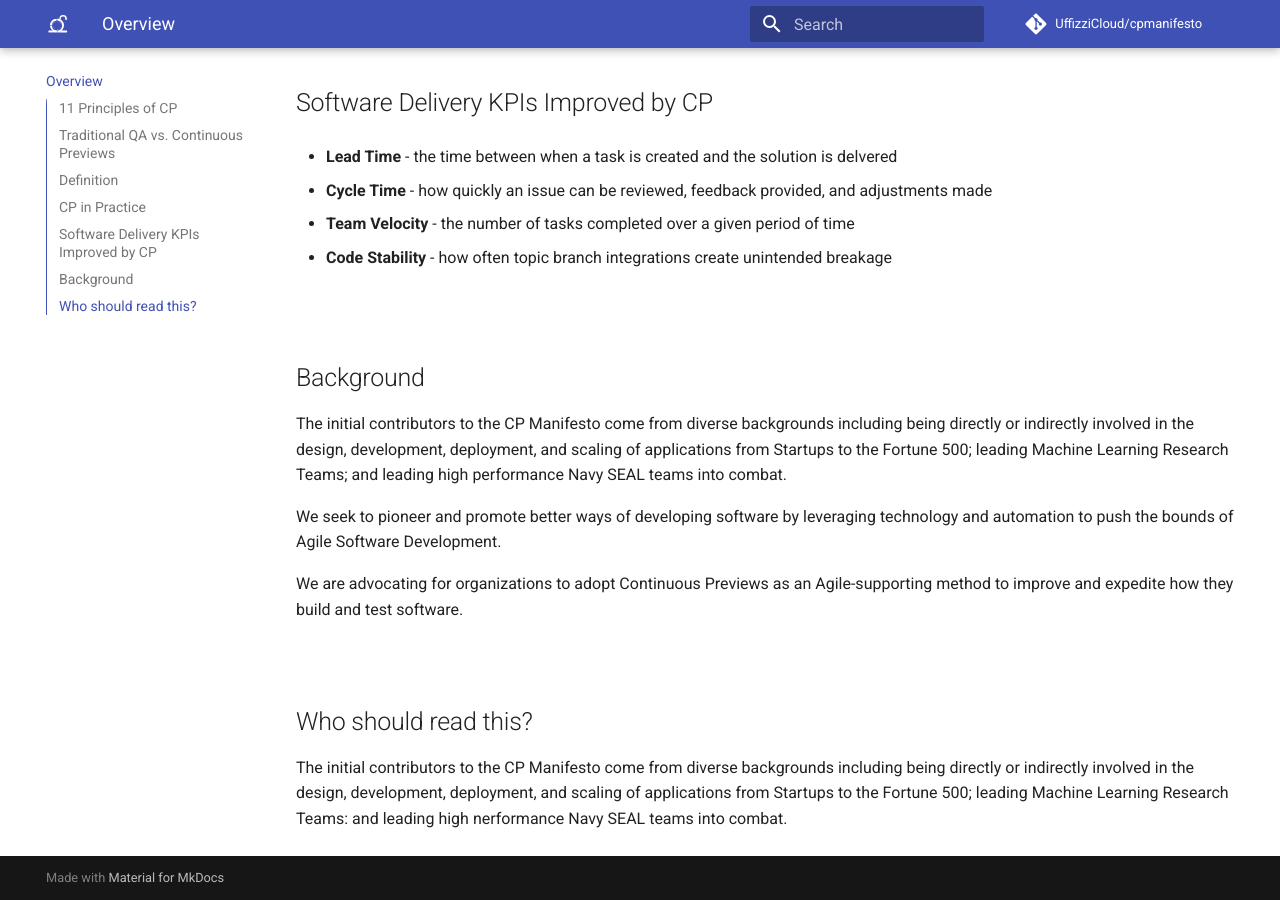
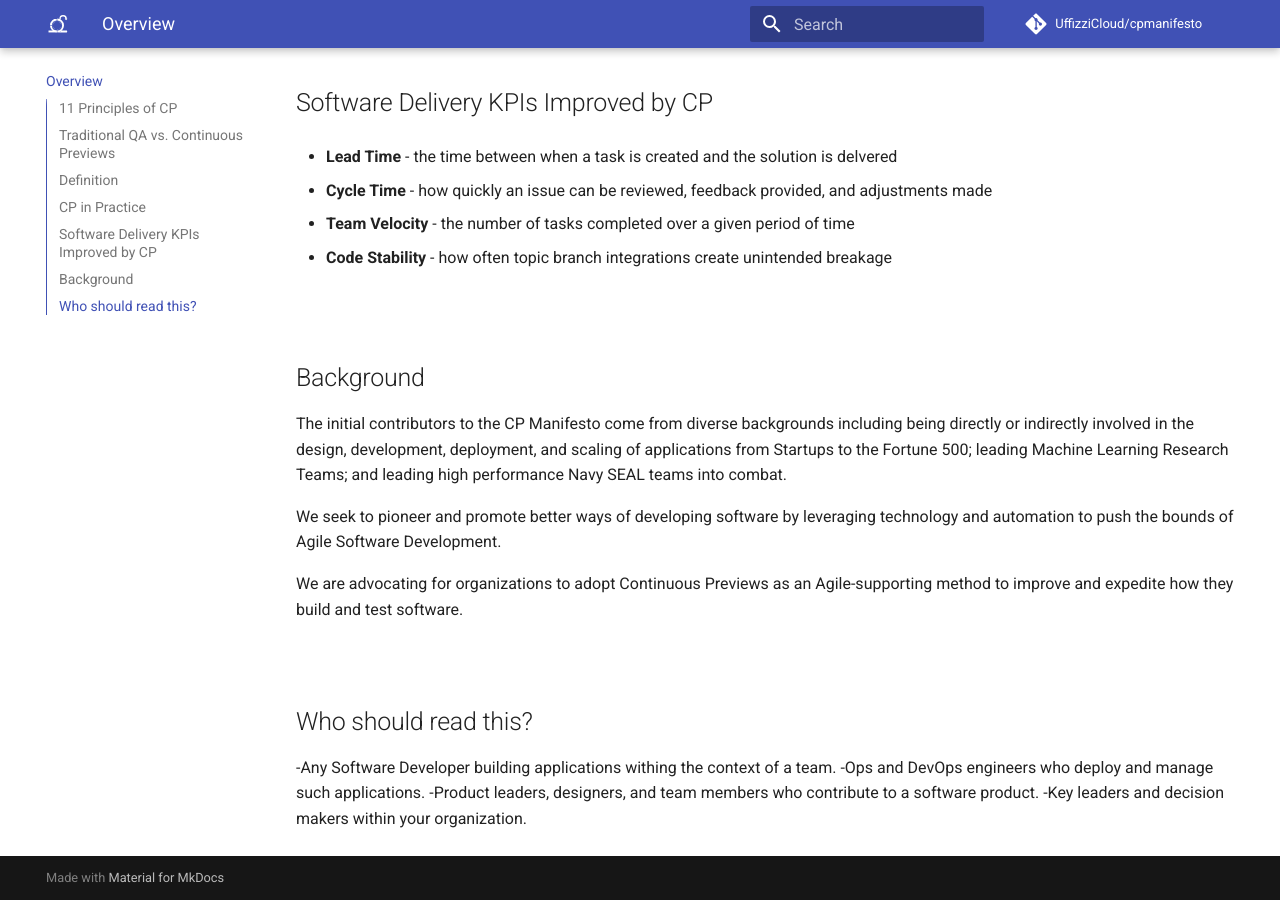
Before and after one commit to UffizziCloud/continuous_previews, an MkDocs documentation site: the page built from docs/index.md, in a window 1280 px wide and 900 px high, scrolled down 2805 px. Built offline with MkDocs 1.6.1 and Material for MkDocs 9.7.7, drawn with Linux system fonts in a browser that asks for light colours; comment, search, counter and statistics services are not loaded.

Commit message:
Update index.md

```diff
--- a/docs/index.md
+++ b/docs/index.md
@@ -72,4 +72,7 @@ We are advocating for organizations to adopt Continuous Previews as an Agile-sup
 
 &nbsp;
 ## Who should read this?
-The initial contributors to the CP Manifesto come from diverse backgrounds including being directly or indirectly involved in the design, development, deployment, and scaling of applications from Startups to the Fortune 500; leading Machine Learning Research Teams: and leading high nerformance Navy SEAL teams into combat.
+-Any Software Developer building applications withing the context of a team.
+-Ops and DevOps engineers who deploy and manage such applications.
+-Product leaders, designers, and team members who contribute to a software product.
+-Key leaders and decision makers within your organization.
```
